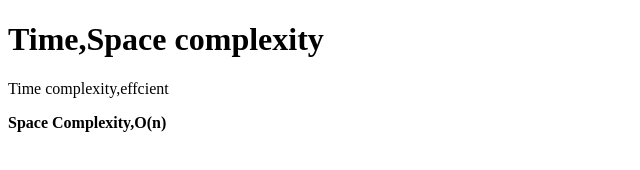
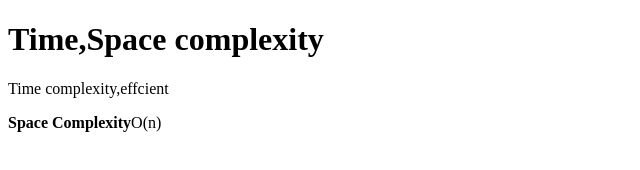
Before and after one commit to acciojob/time-and-space-complexity-mdahmed4875, a website: page main.html in a window 1280 px wide. Shown: the full height of the page, 0-640 px from the left. Drawn offline with Linux system fonts and the light colour scheme.

Commit message:
created a submission

```diff
--- a/main.html
+++ b/main.html
@@ -10,7 +10,7 @@
 	<!-- the entire body must be written by student -->
 	<h1>Time,Space complexity</h1>
 	<p>Time complexity,effcient</p>
-	<p><b>Space Complexity,O(n)</b></p>
+	<p><b>Space Complexity</b>O(n)</p>
     <script type="text/javascript" src="./script.js">
 </script>
 
```
